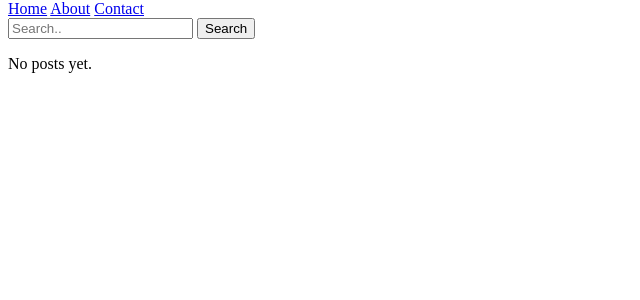
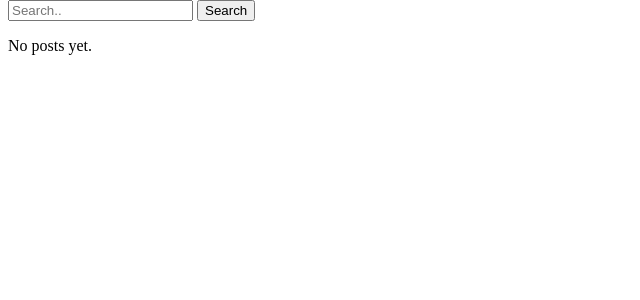
Before and after one commit to kraastian3-sudo/CybsecCourseProject1, a Django app: page / in a window 1280 px wide. Shown: the part 98-398 px from the top of the page, without its empty margins (0-640 px from the left). Run offline with Django 5.2, Linux system fonts and the light colour scheme; data that the repository does not hold is empty.

Commit message:
removed useless links

```diff
--- a/app/templates/blog/post_list.html
+++ b/app/templates/blog/post_list.html
@@ -32,8 +32,6 @@
 
     <main>
         <div class="topnav">
-            <a class="active" href="#home">Home</a>
-            <a href="#about">About</a> <a href="#contact">Contact</a>
             <form method="get" action="{% url 'search' %}">
                 <input type="text" name="q" placeholder="Search.." >
                 <button type="submit">Search</button>
```
